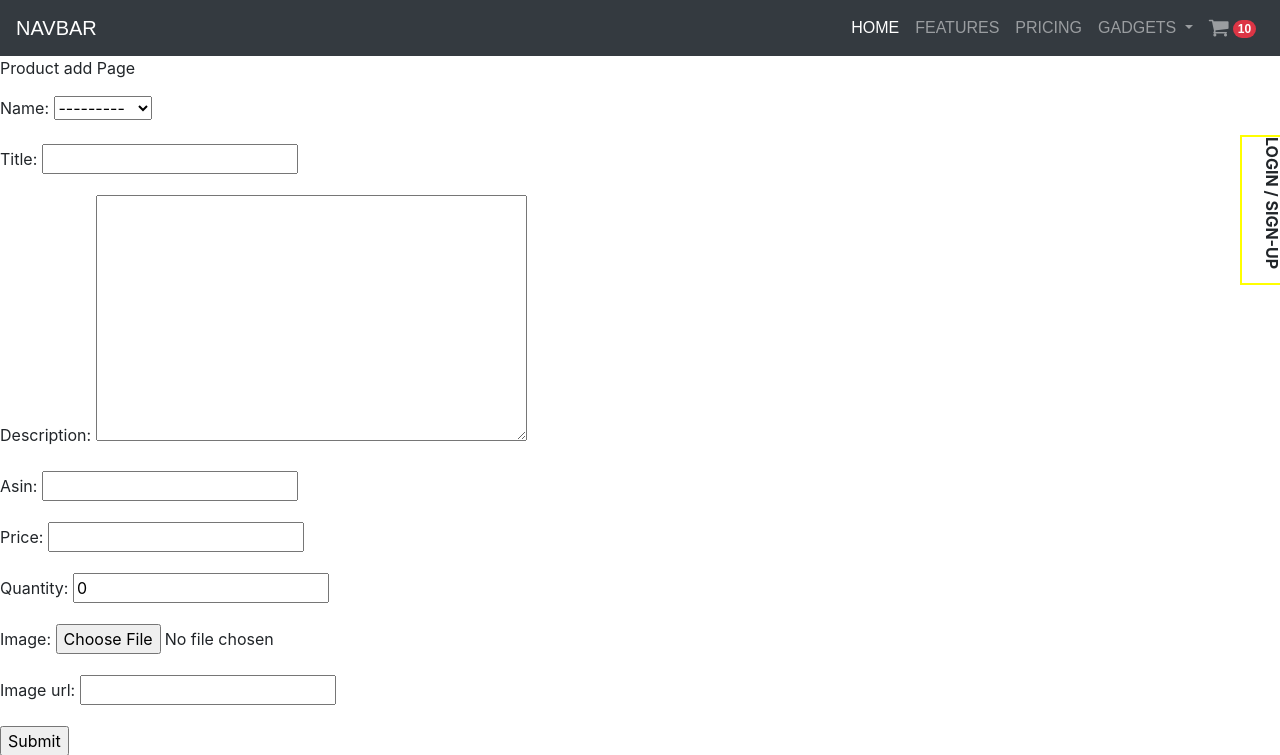
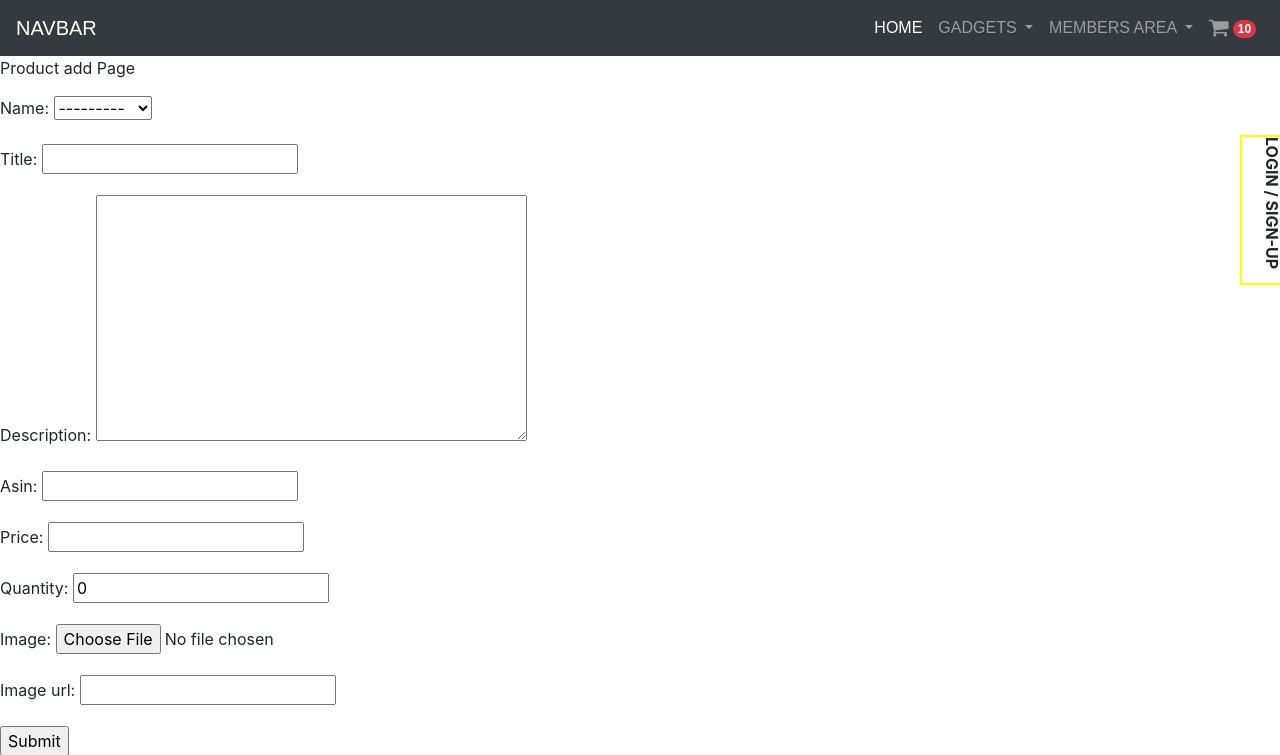
Before and after one commit to johnnyferns14/milestone4-gadget-online, a Django app: page /gadget/add_product/ in a window 1280 px wide. Shown: the top 755 px of the page. Run offline with Django 3.2, Linux system fonts and the light colour scheme; data comes from the database, SQL or seed files in the repository; both versions use the stored data as it was after the commit; some web fonts are replaced.

Commit message:
links realigned on navbar

```diff
--- a/home/templates/base.html
+++ b/home/templates/base.html
@@ -33,12 +33,7 @@
                 <li class="nav-item active">
                     <a class="nav-link" href="#">HOME<span class="sr-only">(current)</span></a>
                 </li>
-                <li class="nav-item">
-                    <a class="nav-link" href="#">FEATURES</a>
-                </li>
-                <li class="nav-item">
-                    <a class="nav-link" href="#">PRICING</a>
-                </li>
+
                 <li class="nav-item dropdown">
                     <a class="nav-link dropdown-toggle" href="#" id="navbarDropdownMenuLink" role="button"
                         data-toggle="dropdown" aria-haspopup="true" aria-expanded="false">
@@ -50,6 +45,26 @@
                         {% endfor %}
                     </div>
                 </li>
+                 {% if user.is_authenticated %}
+                <li class="nav-item">
+                    <a class="nav-link" href="#">PROFILE</a>
+                </li>
+                <li class="nav-item">
+                    <a class="nav-link" href="#">LOGOUT</a>
+                </li>
+                {% else %}
+                <li class="nav-item dropdown">
+                    <a class="nav-link dropdown-toggle" href="#" id="navbarDropdownMenuLink" role="button"
+                        data-toggle="dropdown" aria-haspopup="true" aria-expanded="false">
+                        MEMBERS AREA
+                    </a>
+                    <div class="dropdown-menu" aria-labelledby="navbarDropdownMenuLink">
+                            <a class="dropdown-item" href="#">SIGN-UP</a>
+                            <a class="dropdown-item" href="#">LOGIN</a>
+                    </div>
+                </li>
+
+                {% endif %}
                 <li class="nav-item">
                     <a class="nav-link" href="#"><i class="fa-lg fa fa-shopping-cart" aria-hidden="true"></i>
                     <span class="badge rounded-pill badge-danger">10</span></a>
```
Also changed, not shown: db.sqlite3.
